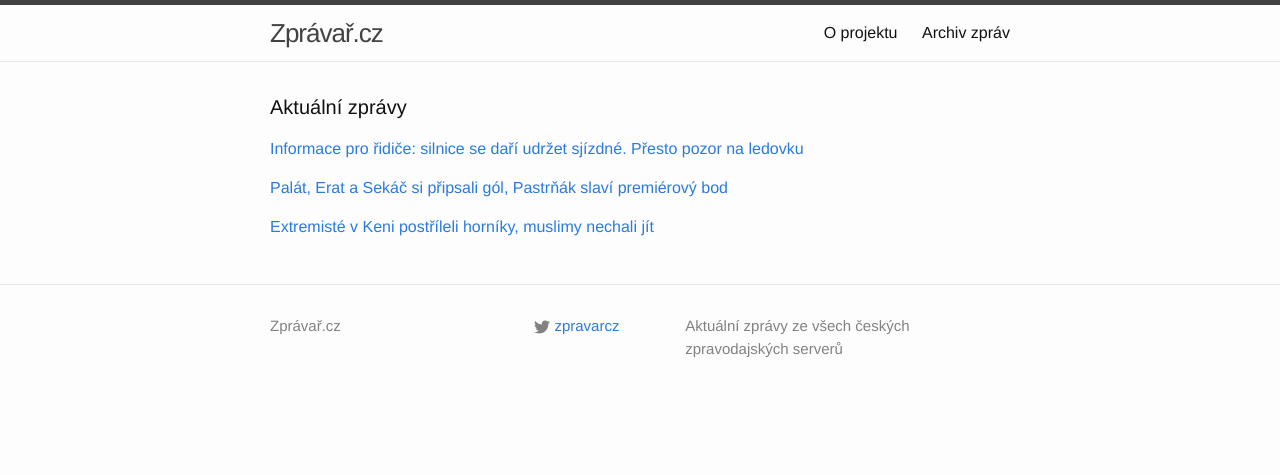
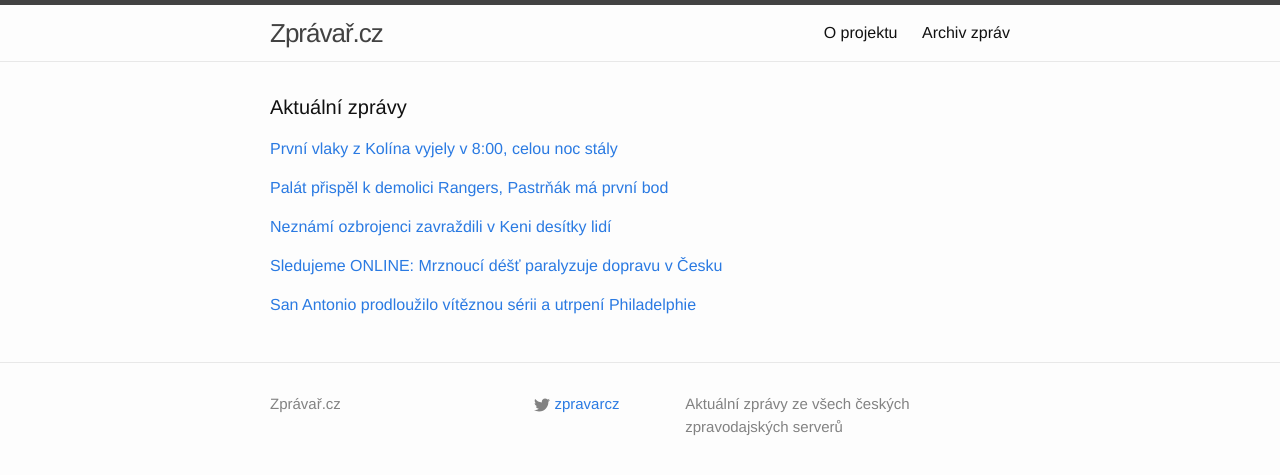
Before and after one commit to adliska/zpravar, a Jekyll site: the page built from index.html, in a window 1280 px wide. Shown: the top 475 px of the page. Built offline with Jekyll 4.4.1, drawn with Linux system fonts in a browser that asks for light colours.

Commit message:
zpravar news update

```diff
--- a/index.html
+++ b/index.html
@@ -5,10 +5,16 @@ layout: default
 <div class="home">
     <h1 class="page-heading">Aktuální zprávy</h1>
 
-<p><a href="javascript:;" onclick="toggle_visibility('zpravy0')">Informace pro řidiče: silnice se daří udržet sjízdné. Přesto pozor na ledovku </a></p>
+<p><a href="javascript:;" onclick="toggle_visibility('zpravy0')">První vlaky z Kolína vyjely v 8:00, celou noc stály</a></p>
 <div id="zpravy0" style="display:none">
 <ul>
+<li><a href=http://www.ceskenoviny.cz/zpravy/zpravy/prvni-vlaky-z-kolina-vyjely-v-8-00-celou-noc-staly/1153847>První vlaky z Kolína vyjely v 8:00, celou noc stály - www.ceskenoviny.cz</a></li>
+<li><a href=http://www.novinky.cz/ekonomika/355137-cez-vyhlasil-kalamitni-stav-na-chrudimsku-svitavsku-a-prerovsku.html>ČEZ vyhlásil kalamitní stav na Chrudimsku, Svitavsku a Přerovsku - www.novinky.cz</a></li>
+<li><a href=http://www.ceskenoviny.cz/zpravy/zpravy/cez-vyhlasil-kalamitni-stav-v-okresech-chrudim-svitavy-a-prerov/1153937>ČEZ vyhlásil kalamitní stav v okresech Chrudim, Svitavy a Přerov - www.ceskenoviny.cz</a></li>
+<li><a href=http://www.novinky.cz/ekonomika/355137-kvuli-pocasi-jsou-bez-proudu-stovky-az-tisice-domacnosti.html>Kvůli počasí jsou bez proudu stovky až tisíce domácností - www.novinky.cz</a></li>
+<li><a href=http://www.tyden.cz/rubriky/domaci/pocasi/zive-ledovka-tramvaje-a-vlaky-nejezdi-az-tisice-domacnosti-bez-proudu_325931.html>ŽIVĚ: Ledovka: tramvaje a vlaky nejezdí, až tisíce domácností bez proudu - www.tyden.cz</a></li>
 <li><a href=http://www.lidovky.cz/silnice-se-dari-udrzet-sjizdne-dz1-/zpravy-domov.aspx?c=A141202_082749_ln_domov_sm>Informace pro řidiče: silnice se daří udržet sjízdné. Přesto pozor na ledovku  - www.lidovky.cz</a></li>
+<li><a href=http://www.ceskenoviny.cz/zpravy/zpravy/kvuli-pocasi-jsou-bez-proudu-stovky-az-tisice-domacnosti/1153937>Kvůli počasí jsou bez proudu stovky až tisíce domácností - www.ceskenoviny.cz</a></li>
 <li><a href=http://www.tyden.cz/rubriky/domaci/pocasi/zive-ledovka-tramvaje-a-vlaky-nejezdi-stovky-domacnosti-bez-proudu_325931.html>ŽIVĚ: Ledovka: tramvaje a vlaky nejezdí, stovky domácností bez proudu - www.tyden.cz</a></li>
 <li><a href=http://www.rozhlas.cz/_zprava/kvuli-namraze-v-praze-a-brne-nejezdi-vetsina-mestske-dopravy-jezdi-jen-autobusy--1427207>Kvůli námraze v Praze a Brně nejezdí většina městské dopravy, jezdí jen autobusy   - www.rozhlas.cz</a></li>
 <li><a href=http://www.ceskatelevize.cz/ct24/domaci/294185-doprava-kolabuje-tramvaje-stoji-vlaky-maji-zpozdeni/>Doprava kolabuje. Tramvaje stojí, vlaky mají zpoždění - www.ceskatelevize.cz</a></li>
@@ -36,21 +42,37 @@ layout: default
 <li><a href=http://www.rozhlas.cz/_zprava/kvuli-namraze-v-praze-nejezdi-tramvaje-bude-posilena-autobusova-doprava--1427207>Kvůli námraze v Praze nejezdí tramvaje. Bude posílena autobusová doprava   - www.rozhlas.cz</a></li>
 <li><a href=http://www.ceskatelevize.cz/ct24/domaci/294185-doprava-kolabuje-a-rano-nebude-lepe-tramvaje-stoji-vlaky-maji-zpozdeni/>Doprava kolabuje a ráno nebude lépe. Tramvaje stojí, vlaky mají zpoždění - www.ceskatelevize.cz</a></li>
 <li><a href=http://zpravy.e15.cz/domaci/udalosti/kvuli-namraze-v-utery-rano-v-cesku-nevyjedou-desitky-vlaku-1141663>Kvůli námraze v úterý ráno v Česku nevyjedou desítky vlaků - zpravy.e15.cz</a></li>
+<li><a href=http://www.ceskenoviny.cz/zpravy/zpravy/krnacova-svolala-kvuli-problemum-v-prazske-doprave-krizovy-stab/1153869>Krnáčová svolala kvůli problémům v pražské dopravě krizový štáb - www.ceskenoviny.cz</a></li>
 </ul>
-</div><p><a href="javascript:;" onclick="toggle_visibility('zpravy1')">Palát, Erat a Sekáč si připsali gól, Pastrňák slaví premiérový bod</a></p>
+</div><p><a href="javascript:;" onclick="toggle_visibility('zpravy1')">Palát přispěl k demolici Rangers, Pastrňák má první bod</a></p>
 <div id="zpravy1" style="display:none">
 <ul>
+<li><a href=http://sport.aktualne.cz/palat-prispel-k-demolici-rangers-pastrnak-ma-prvni-bod/r~d122a32479e911e49bec0025900fea04/>Palát přispěl k demolici Rangers, Pastrňák má první bod - sport.aktualne.cz</a></li>
 <li><a href=http://www.tyden.cz/rubriky/sport/hokej/nhl/palat-erat-a-sekac-si-pripsali-gol-pastrnak-slavi-premierovy-bod_325936.html>Palát, Erat a Sekáč si připsali gól, Pastrňák slaví premiérový bod - www.tyden.cz</a></li>
 <li><a href=http://www.denik.cz/hokej/palat-prispel-k-vyhre-tampy-skorovali-take-sekac-a-erat-20141202.html>Palát brankou a přihrávkou přispěl k výhře Tampy, trefili se i Sekáč a Erat - www.denik.cz</a></li>
 <li><a href=http://hokej.idnes.cz/palat-sekac-a-erat-slavili-gol-d2g-/nhl.aspx?c=A141202_070806_nhl_Mkr>Palát, Sekáč a Erat slavili gól, Pastrňák si připsal premiérový bod - hokej.idnes.cz</a></li>
 <li><a href=http://www.sportovninoviny.cz/zpravy/palat-prispel-k-vyhre-tampy-skorovali-take-sekac-a-erat/1153902>Palát přispěl k výhře Tampy, skórovali také Sekáč a Erat - www.sportovninoviny.cz</a></li>
 <li><a href=http://sport.aktualne.cz/palat-prispel-k-demolici-rangers-trefili-se-i-sekac-a-erat/r~d122a32479e911e49bec0025900fea04/>Palát přispěl k demolici Rangers, trefili se i Sekáč a Erat - sport.aktualne.cz</a></li>
 </ul>
-</div><p><a href="javascript:;" onclick="toggle_visibility('zpravy2')">Extremisté v Keni postříleli horníky, muslimy nechali jít</a></p>
+</div><p><a href="javascript:;" onclick="toggle_visibility('zpravy2')">Neznámí ozbrojenci zavraždili v Keni desítky lidí</a></p>
 <div id="zpravy2" style="display:none">
 <ul>
-<li><a href=http://www.novinky.cz/zahranicni/svet/355130-extremiste-v-keni-postrileli-horniky-muslimy-nechali-jit.html>Extremisté v Keni postříleli horníky, muslimy nechali jít - www.novinky.cz</a></li>
+<li><a href=http://www.ceskatelevize.cz/ct24/svet/294204-neznami-ozbrojenci-zavrazdili-v-keni-desitky-lidi/>Neznámí ozbrojenci zavraždili v Keni desítky lidí - www.ceskatelevize.cz</a></li>
 <li><a href=http://zpravy.aktualne.cz/zahranici/neznami-ozbrojenci-zabili-na-severu-keni-nejmene-36-lidi/r~0da2393c79e911e49b26002590604f2e/>Neznámí ozbrojenci zabili na severu Keni nejméně 36 lidí - zpravy.aktualne.cz</a></li>
 <li><a href=http://www.ceskenoviny.cz/zpravy/zpravy/prinejmensim-36-lidi-zabili-neznami-ozbrojenci-na-severu-keni/1153898>Přinejmenším 36 lidí zabili neznámí ozbrojenci na severu Keni - www.ceskenoviny.cz</a></li>
 </ul>
+</div><p><a href="javascript:;" onclick="toggle_visibility('zpravy3')">Sledujeme ONLINE: Mrznoucí déšť paralyzuje dopravu v Česku</a></p>
+<div id="zpravy3" style="display:none">
+<ul>
+<li><a href=http://www.rozhlas.cz/_zprava/sledujeme-online-mrznouci-dest-paralyzuje-dopravu-v-cesku--1427225>Sledujeme ONLINE: Mrznoucí déšť paralyzuje dopravu v Česku - www.rozhlas.cz</a></li>
+<li><a href=http://www.rozhlas.cz/_zprava/sledujeme-online-mrznouci-dest-paralyzuje-dopravu-v-cesku-nejezdi-desitky-spoju--1427225>Sledujeme ONLINE: Mrznoucí déšť paralyzuje dopravu v Česku. Nejezdí desítky spojů - www.rozhlas.cz</a></li>
+<li><a href=http://www.rozhlas.cz/_zprava/namraza-paralyzovala-vlakovou-dopravu-nevyjedou-desitky-spoju--1427225>Námraza paralyzovala vlakovou dopravu. Nevyjedou desítky spojů - www.rozhlas.cz</a></li>
+</ul>
+</div><p><a href="javascript:;" onclick="toggle_visibility('zpravy4')">San Antonio prodloužilo vítěznou sérii a utrpení Philadelphie</a></p>
+<div id="zpravy4" style="display:none">
+<ul>
+<li><a href=http://sport.idnes.cz/basketbalova-nba-0kd-/basket.aspx?c=A141202_084736_sport-basket_ald>San Antonio prodloužilo vítěznou sérii a utrpení Philadelphie - sport.idnes.cz</a></li>
+<li><a href=http://sport.aktualne.cz/sampioni-ze-san-antonia-vyhrali-v-nba-poosme-v-rade/r~dd8b7ca079f611e4bdad0025900fea04/>Šampioni ze San Antonia vyhráli v NBA poosmé v řadě - sport.aktualne.cz</a></li>
+<li><a href=http://www.sportovninoviny.cz/zpravy/sampioni-ze-san-antonia-vyhrali-v-nba-poosme-v-rade/1153935>Šampioni ze San Antonia vyhráli v NBA poosmé v řadě - www.sportovninoviny.cz</a></li>
+</ul>
 </div></div>
```
